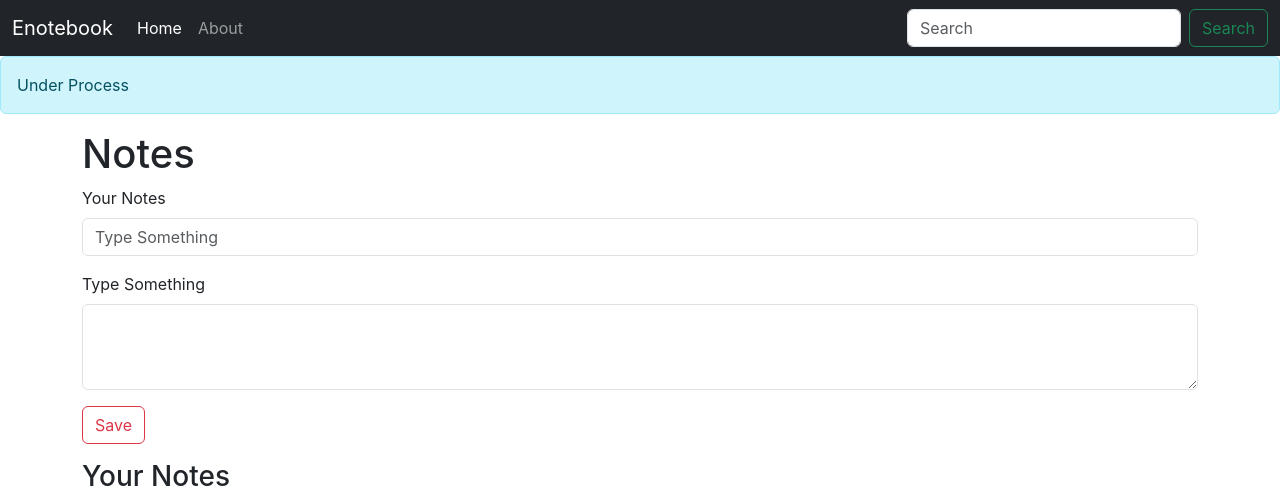
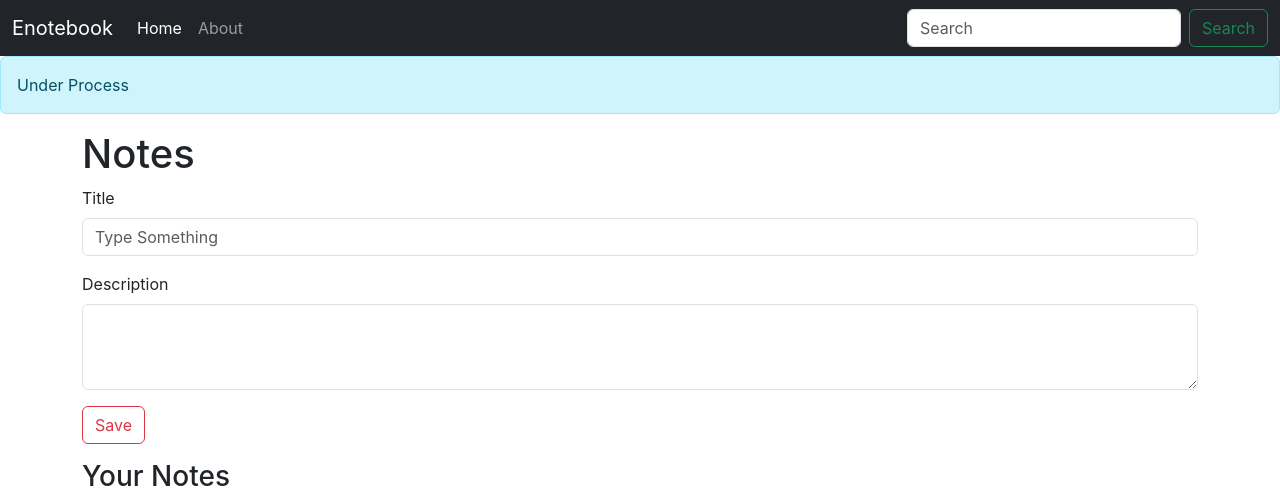
Before and after one commit to kowshik76/Enotebook, a React (Create React App) app: page /home in a window 1280 px wide. Shown: the top 494 px of the page. Built offline with nearby package versions, Linux system fonts and the light colour scheme.

Commit message:
Added note functionality

```diff
--- /dev/null
+++ b/src/components/Addnote.js
@@ -0,0 +1,31 @@
+import React, { useContext, useState } from 'react'
+import NoteContext from '../context/notes/NoteContext';
+
+export const Addnote = () => {
+    const context = useContext(NoteContext);
+    const { addnote } = context;
+    const [note, setnote] = useState({ title: "", description: "", tag: "default" })
+
+    const handleclick = (e) => {
+        e.preventDefault();
+        addnote(note.title, note.description, note.tag);
+    }
+    const onChange = (e) => {
+        setnote({ ...note, [e.target.name]: e.target.value })
+    }
+    return (
+        <div> <h1>Notes</h1>
+            <div className="mb-3">
+                <label htmlfor="title" className="form-label">Title</label>
+                <input type="text" className="form-control" id="title" name="title" placeholder="Type Something" onChange={onChange} />
+            </div>
+            <div className="mb-3">
+                <label htmlfor="description" className="form-label">Description</label>
+                <textarea className="form-control" id="description" name="description" rows="3" onChange={onChange}></textarea>
+                <div className="my-3">
+                    <button type="button" className="btn btn-outline-danger" onClick={handleclick}>Save</button>
+                </div>
+
+            </div></div>
+    )
+}
--- a/src/components/Home.js
+++ b/src/components/Home.js
@@ -1,22 +1,11 @@
 import React from 'react'
 import { Notes } from './Notes'
+import { Addnote } from './Addnote'
 export const Home = () => {
 
     return (
         <div>
-            <h1>Notes</h1>
-            <div className="mb-3">
-                <label for="exampleFormControlInput1" className="form-label">Your Notes</label>
-                <input type="email" className="form-control" id="exampleFormControlInput1" placeholder="Type Something" />
-            </div>
-            <div className="mb-3">
-                <label for="exampleFormControlTextarea1" className="form-label">Type Something</label>
-                <textarea className="form-control" id="exampleFormControlTextarea1" rows="3"></textarea>
-                <div className="my-3">
-                    <button type="button" className="btn btn-outline-danger">Save</button>
-                </div>
 
-            </div>
             <Notes />
         </div>
     )
--- a/src/components/Notes.js
+++ b/src/components/Notes.js
@@ -1,19 +1,25 @@
 import React, { useContext } from 'react'
+import { Notesitem } from './Notesitem';
+import { Addnote } from './Addnote';
 import NoteContext from '../context/notes/NoteContext';
-import { Notesitem } from './Notesitem';
+
 
 export const Notes = () => {
     const context = useContext(NoteContext);
-    const { notes } = context;
+
+    const { notes, addnote } = context;
 
     return (
+        <>
+            <Addnote />
             <div>
                 <div className="row my-3">
                     <h3>Your Notes</h3>
                     {notes.map((note) => {
-                    return <Notesitem note={note} />;
+                        return <Notesitem key={note._id} note={note} />;
                     })}
                 </div>
             </div>
+        </>
     )
 }
--- a/src/context/notes/NoteState.js
+++ b/src/context/notes/NoteState.js
@@ -44,8 +44,31 @@
 
     ]
     const [notes, setNotes] = useState(NotesInitial)
+
+    //Add note
+    const addnote = (title, description, tag) => {
+        const note = {
+            "_id": "67a1ac71b2346a7602e65eff",
+            "user": "679fa48b80d42fac0997754e",
+            "title": title,
+            "description": description,
+            "tag": tag,
+            "date": "2025-02-04T05:58:09.823Z",
+            "__v": 0
+        };
+
+        setNotes(notes.concat(note))
+    }
+    //delete note
+    const deletenote = () => {
+
+    }
+    //Edit a note
+    const editnote = () => {
+
+    }
     return (
-        <NoteContext.Provider value={{ notes, setNotes }}>
+        <NoteContext.Provider value={{ notes, addnote, deletenote, editnote }}>
             {props.children}
         </NoteContext.Provider>
     )
```
Lines whose indentation alone changed are shown as unchanged.
